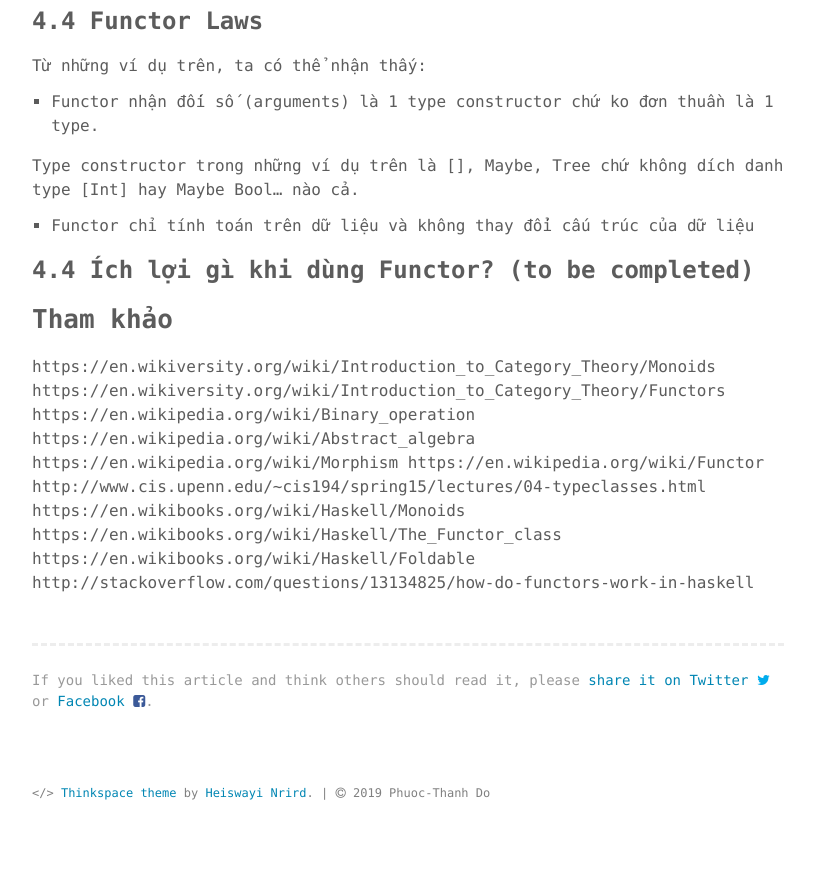
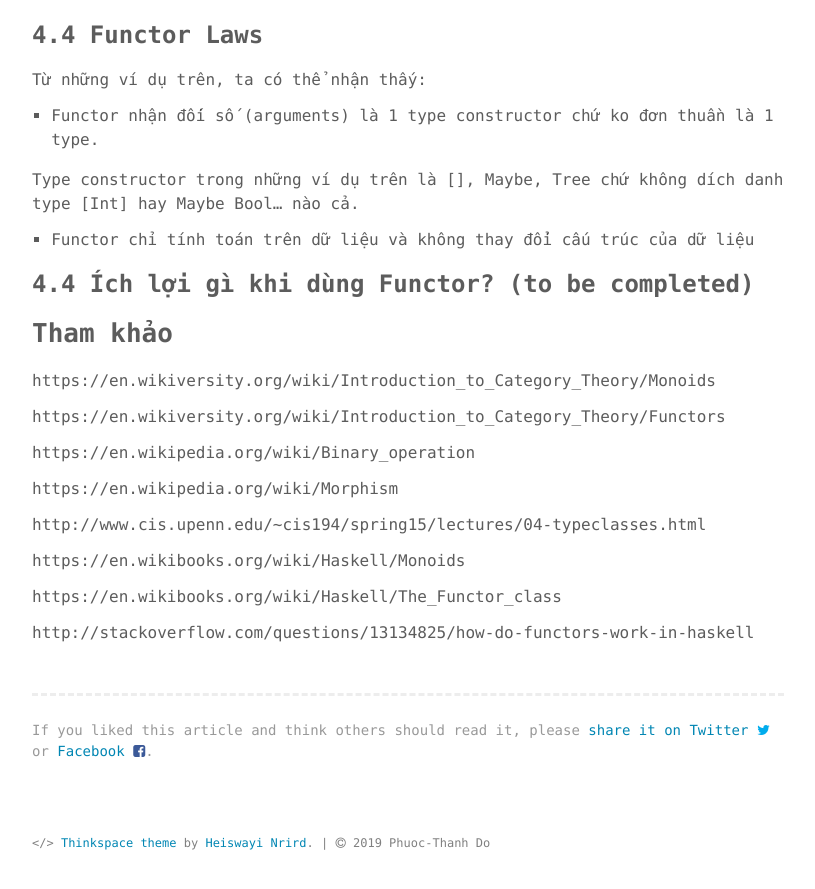
Before and after one commit to phuoc-thanh/phuoc-thanh.github.io, a Jekyll site: the page built from _posts/2017-04-25-monoid-functor-and-using.md, in a window 1280 px wide and 900 px high, scrolled down 5923 px. Shown: the top 889 px of the window, without its empty margins (232-1047 px from the left). Built offline with Jekyll 4.4.1, drawn with Linux system fonts in a browser that asks for light colours; before the commit the page ends 6773 px from its top, so only the background shows below that; some of the changed lines change nothing that is shown; some of the changed text lies outside the part shown.

Commit message:
edit spacing between links, monoid post

```diff
--- a/_posts/2017-04-25-monoid-functor-and-using.md
+++ b/_posts/2017-04-25-monoid-functor-and-using.md
@@ -10,13 +10,15 @@ Khi bắt đầu tiếp xúc với Functional Programming, Tôi gặp nhiều kh
 
 Cũng đã dành kha khá thời gian của mình cho chủ đề khá trừu tượng này, nên Tôi quyết định viết đôi dòng ngắn ngắn tóm tắt về monoid và functor.
 
+---
+
 ## 1. Monoid.. là gì?
 
 Khái niệm Monoid có xuất phát từ Đại Số Trừu Tượng (Abstract Algebra), cụ thể hơn là Category Theory. Riêng về Category Theory, theo tôi là môn lý thuyết rất đáng bỏ thời gian ra học, nếu bạn nghiêm túc muốn lập trình với mức độ trừu tượng cao.
 
 > A monoid is an algebraic structure with a single associative binary operation and an identity element
 
-Trên đây là định nghĩa tổng quát của Monoid, với chỉ một câu ngắn gọn, mà buộc người đọc phải tìm và đọc thêm vài bài viết "toán học" khác chỉ để hiểu được định nghĩa. Bây giờ bạn thấy bắt đầu phức tạp rồi đó.
+Trên đây là định nghĩa tổng quát của Monoid, với chỉ một câu ngắn gọn, mà buộc người đọc phải tìm và đọc thêm kha khá bài viết "toán học" khác chỉ để hiểu được định nghĩa. Bây giờ bạn thấy bắt đầu phức tạp rồi đó.
 
 ### 1.1 Binary Operation
 
@@ -25,7 +27,7 @@ Trong toán học, ***Binary Operation*** là phép toán trong 1 tập S, nó k
 Phép cộng (+) và phép nhân (x), chính là phép toán nhị nguyên mà ai-cũng-từng-biết.
 * Trong tập hợp số thực R, f(a, b) = a + b là 1 phép toán nhị nguyên vì tổng của 2 số thực là 1 số thực.
 
-*Lưu ý rằng Binary Operation khác với Unary Operation - phép toán đơn nguyên, và cũng Khác với Bitwise Operation thường được dịch là phép toán nhị phân*
+*Lưu ý rằng Binary Operation khác với Unary Operation - phép toán đơn nguyên, và cũng khác với Bitwise Operation thường được dịch là phép toán nhị phân*
 
 
 **Tính chất của Binary Operation**
@@ -245,13 +247,17 @@ Type constructor trong những ví dụ trên là [], Maybe, Tree chứ không d
 
 ## Tham khảo
 https://en.wikiversity.org/wiki/Introduction_to_Category_Theory/Monoids
+
 https://en.wikiversity.org/wiki/Introduction_to_Category_Theory/Functors
+
 https://en.wikipedia.org/wiki/Binary_operation
-https://en.wikipedia.org/wiki/Abstract_algebra
+
 https://en.wikipedia.org/wiki/Morphism
-https://en.wikipedia.org/wiki/Functor
+
 http://www.cis.upenn.edu/~cis194/spring15/lectures/04-typeclasses.html
+
 https://en.wikibooks.org/wiki/Haskell/Monoids
+
 https://en.wikibooks.org/wiki/Haskell/The_Functor_class
-https://en.wikibooks.org/wiki/Haskell/Foldable
+
 http://stackoverflow.com/questions/13134825/how-do-functors-work-in-haskell
```
